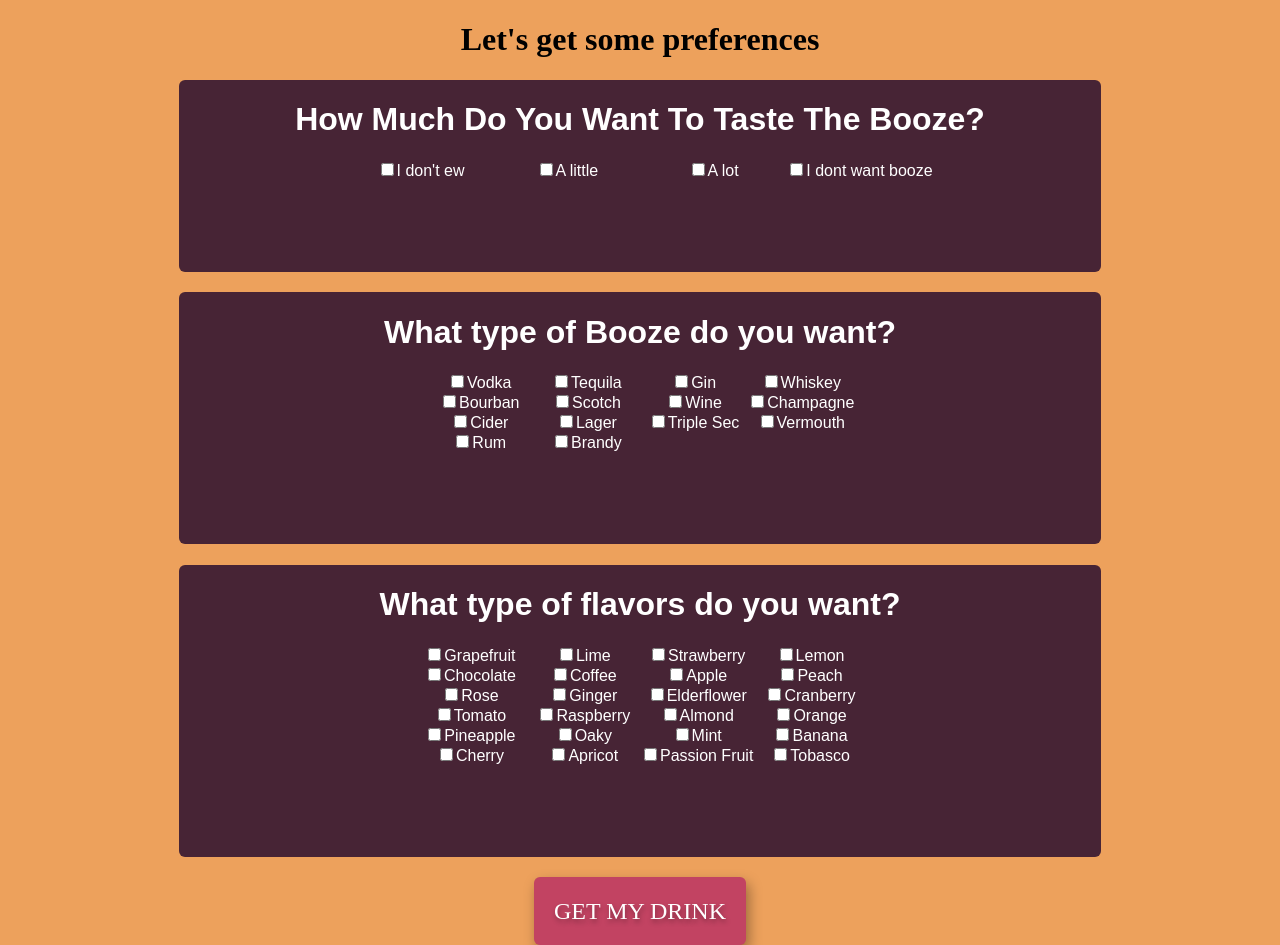
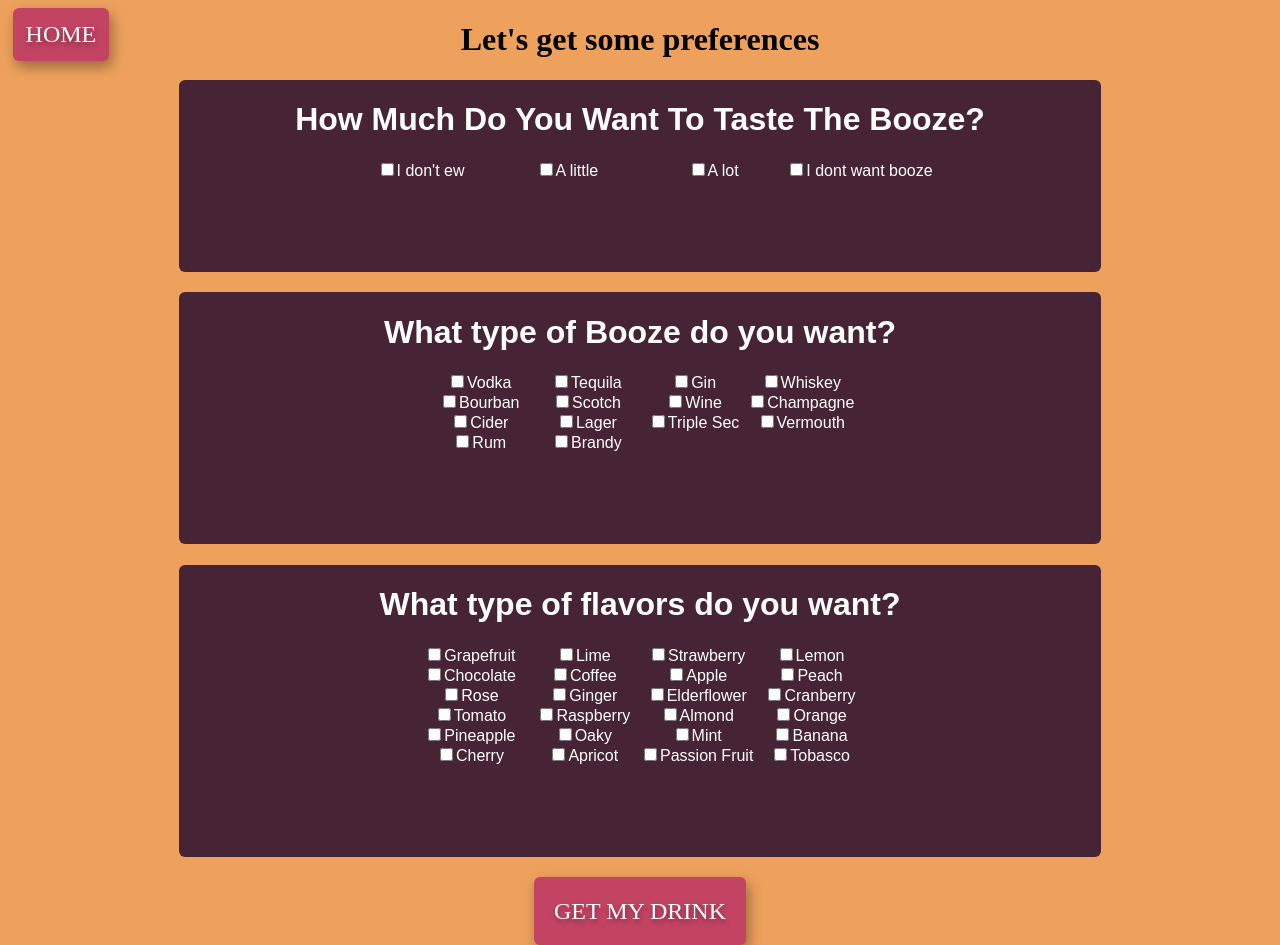
Before and after one commit to BlueNealis/what-should-I-order, a Next.js app: page /drinkPreference/form in a window 1280 px wide. Built offline with nearby package versions, Linux system fonts and the light colour scheme; a web font is replaced by a local one.

Commit message:
Add home button to page

```diff
--- a/pages/drinkPreference/form.js
+++ b/pages/drinkPreference/form.js
@@ -76,6 +76,9 @@ export default function form() {
 
   return(
     <div className={styles.wrapperForm}>
+      <Link href="/">
+        <button className={styles.homebutton}>Home</button>
+      </Link>
       <form>
         <h1>Let's get some preferences</h1>
         <PromptBox
--- a/pages/drinkPreference/form.module.scss
+++ b/pages/drinkPreference/form.module.scss
@@ -21,4 +21,15 @@
     @include vars.button-style();
     padding: 2%;
   }
+
+  .homebutton {
+    position: fixed;
+    z-index: 9999;
+    @include vars.button-font();
+    @include vars.button-style();
+    left: 1vw;
+    top: 1vh;
+    padding: 1vw;
+  }
+
 }
```
